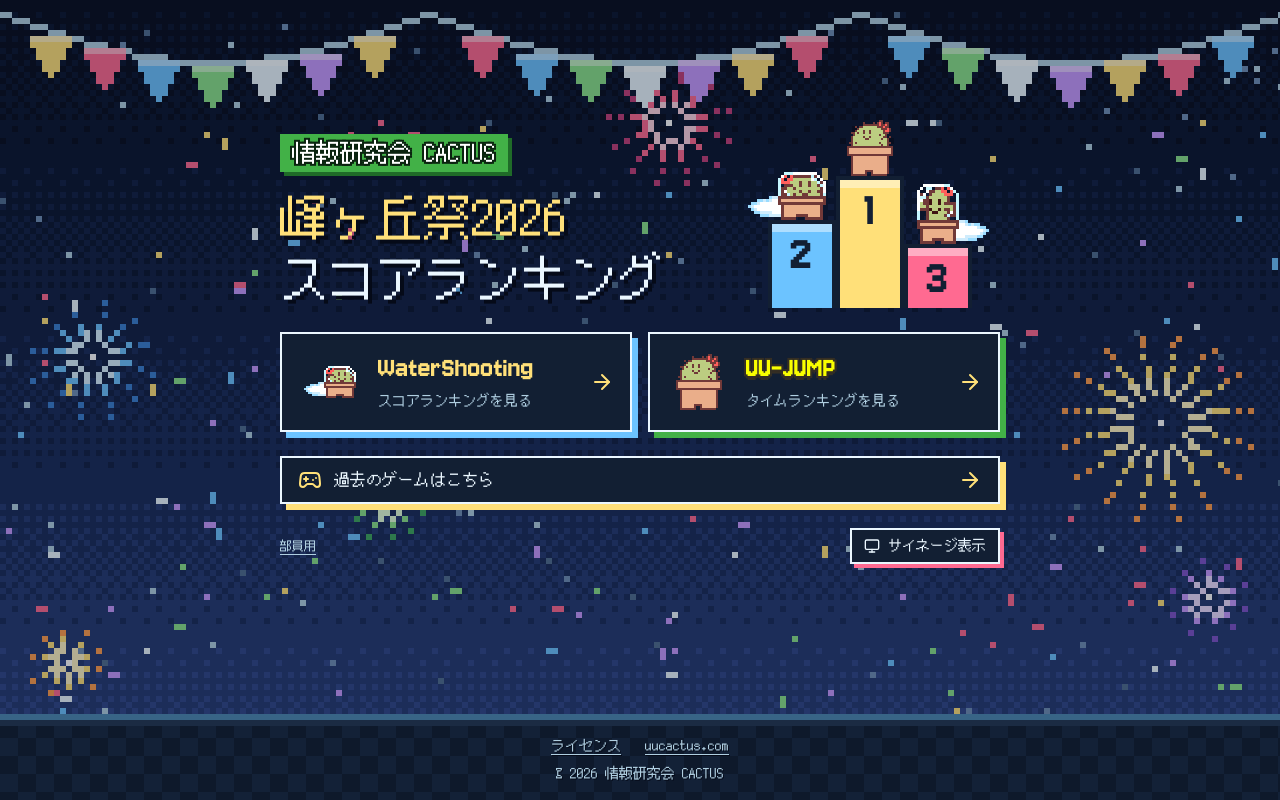
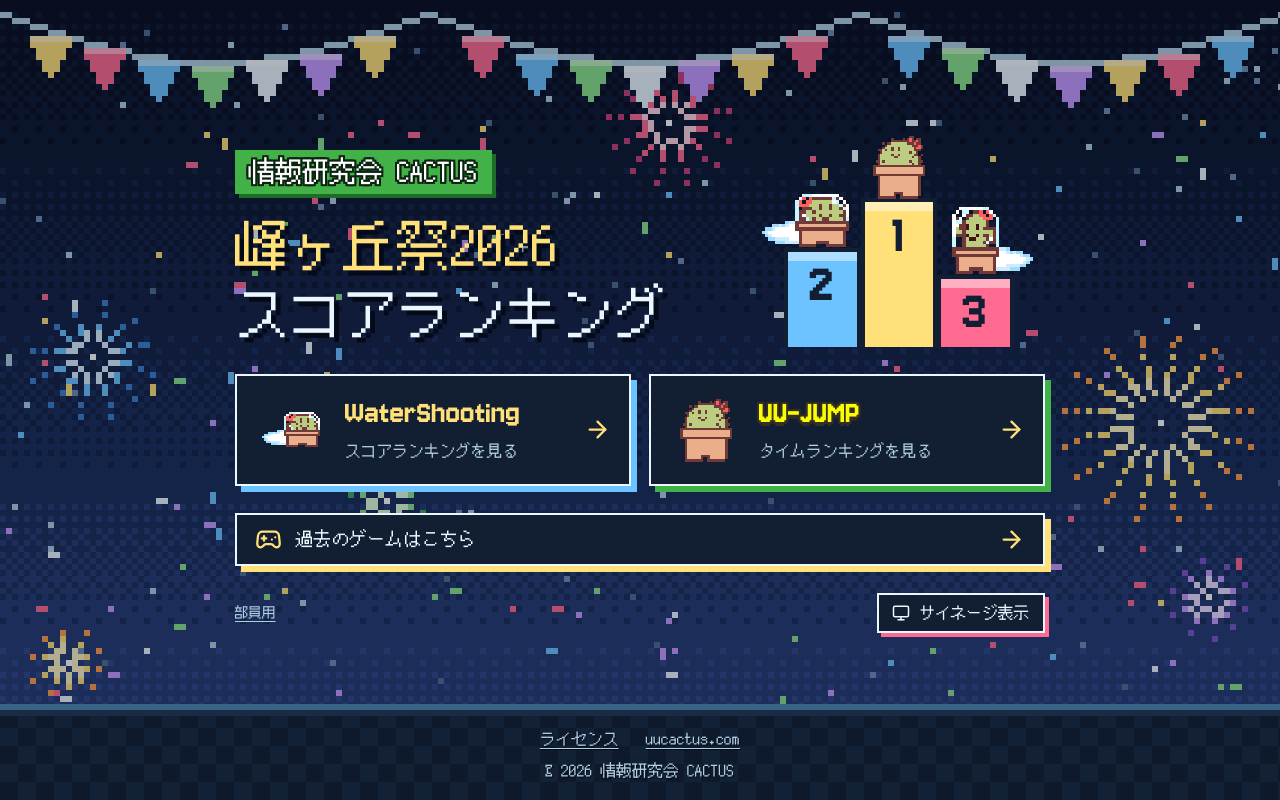
Before and after one commit to uu-cactus-org/gakusai2026, a React (Vite) app: page / in a window 1280 px wide. Built offline with nearby package versions, Linux system fonts and the light colour scheme; what hono would draw is missing.

Commit message:
style: レイアウトの大きさ修正

```diff
--- a/src/features/home/podium.tsx
+++ b/src/features/home/podium.tsx
@@ -4,9 +4,9 @@ import slim from '#/assets/water-shooting/player_slim.png';
 
 // 段の地の色。2 位、1 位、3 位の順
 const STEPS = [
-  { rank: 2, className: 'left-0 h-[88px] bg-[#6cc3ff]' },
-  { rank: 1, className: 'left-[68px] h-[132px] bg-[#ffe079]' },
-  { rank: 3, className: 'left-[136px] h-[64px] bg-[#ff6a91]' },
+  { rank: 2, className: 'left-0 h-[5.5rem] bg-[#6cc3ff]' },
+  { rank: 1, className: 'left-[4.25rem] h-[8.25rem] bg-[#ffe079]' },
+  { rank: 3, className: 'left-[8.5rem] h-16 bg-[#ff6a91]' },
 ];
 
 /**
@@ -14,31 +14,34 @@ const STEPS = [
  *
  * キャラの位置は、絵の透明な余白を除いた体の中心を段の中央に、足を段の上面に合わせている。
  * 絵を差し替えたら、位置も合わせ直す。
+ *
+ * 大きさと位置は rem で書く(1rem = 16px のときの px を 16 で割った値)。広い画面で html の文字サイズを
+ * 大きくしたとき、ほかと一緒に伸びるようにするため。
  */
 export function Podium() {
   return (
-    <div className="relative mx-7 h-[196px] w-[204px] shrink-0" aria-hidden="true">
+    <div className="relative mx-7 h-[12.25rem] w-[12.75rem] shrink-0" aria-hidden="true">
       {STEPS.map(({ rank, className }) => (
         <div
           key={rank}
-          className={`absolute bottom-0 w-[68px] border-4 border-b-0 border-[#121f33] pt-1 text-center font-display text-[52px] leading-none text-[#121f33] ${className}`}
+          className={`absolute bottom-0 w-[4.25rem] border-4 border-b-0 border-[#121f33] pt-1 text-center font-display text-[3.25rem] leading-none text-[#121f33] ${className}`}
         >
           <span className="absolute inset-x-0 top-0 h-2 bg-white/45" />
           {rank}
         </div>
       ))}
-      {/* 1 位は UU-JUMP のサボテン(1 ドットを 2px) */}
-      <Cactakun className="absolute bottom-[128px] left-[69px] size-16" />
-      {/* 2 位と 3 位は WaterShooting のプレイヤー(1 ドットを 3px)。3 位は、水の噴射が 1 位の段に重ならないよう左右を返す */}
+      {/* 1 位は UU-JUMP のサボテン(1rem = 16px のとき、1 ドットを 2px) */}
+      <Cactakun className="absolute bottom-32 left-[4.3125rem] size-16" />
+      {/* 2 位と 3 位は WaterShooting のプレイヤー(同じく 1 ドットを 3px)。3 位は、水の噴射が 1 位の段に重ならないよう左右を返す */}
       <img
         src={medium}
         alt=""
-        className="pixelated absolute bottom-[67px] left-[-26px] size-[90px] max-w-none"
+        className="pixelated absolute bottom-[4.1875rem] left-[-1.625rem] size-[5.625rem] max-w-none"
       />
       <img
         src={slim}
         alt=""
-        className="pixelated absolute bottom-[49px] left-[140px] size-[90px] max-w-none -scale-x-100"
+        className="pixelated absolute bottom-[3.0625rem] left-[8.75rem] size-[5.625rem] max-w-none -scale-x-100"
       />
     </div>
   );
--- a/src/routes/index.tsx
+++ b/src/routes/index.tsx
@@ -42,7 +42,7 @@ function Home() {
             <GameLink
               to="/water-shooting"
               shadow="shadow-[6px_6px_0_#6cc3ff]"
-              icon={<img src={player} alt="" className="pixelated size-[60px]" />}
+              icon={<img src={player} alt="" className="pixelated size-15" />}
               title={
                 <span className="font-display text-3xl leading-none text-primary">
                   WaterShooting
--- a/src/styles.css
+++ b/src/styles.css
@@ -203,6 +203,14 @@
     @apply border-border outline-ring/50;
   }
 
+  /*
+   * 広い画面では、全体を大きくする。大きさはほぼ rem で決めているので、ここを変えるとまとめて伸びる。
+   * 幅 1024px までは 100% のまま(スマホは変わらない)、そこから少しずつ大きくして、1536px 以上で 125%。
+   */
+  html {
+    font-size: clamp(100%, calc(100% + (100vw - 64rem) / 128), 125%);
+  }
+
   html,
   body,
   #app {
```
